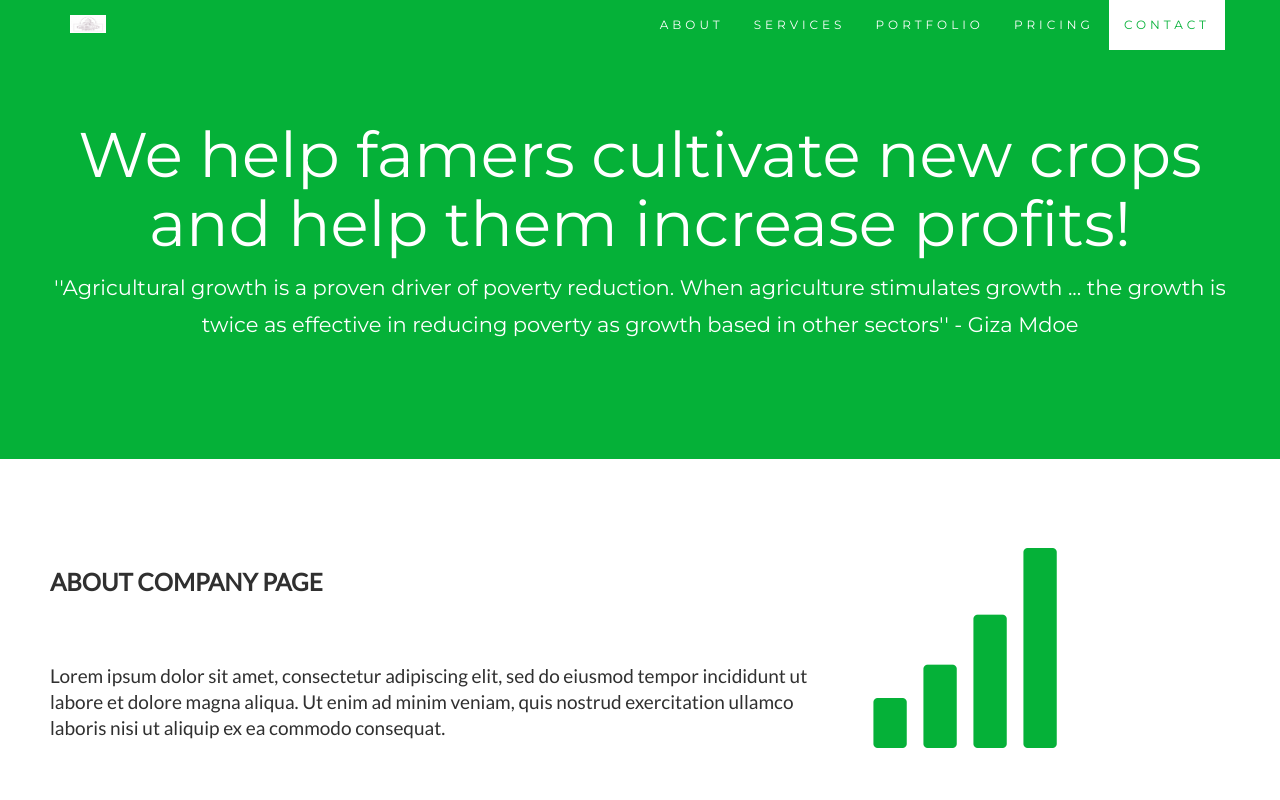
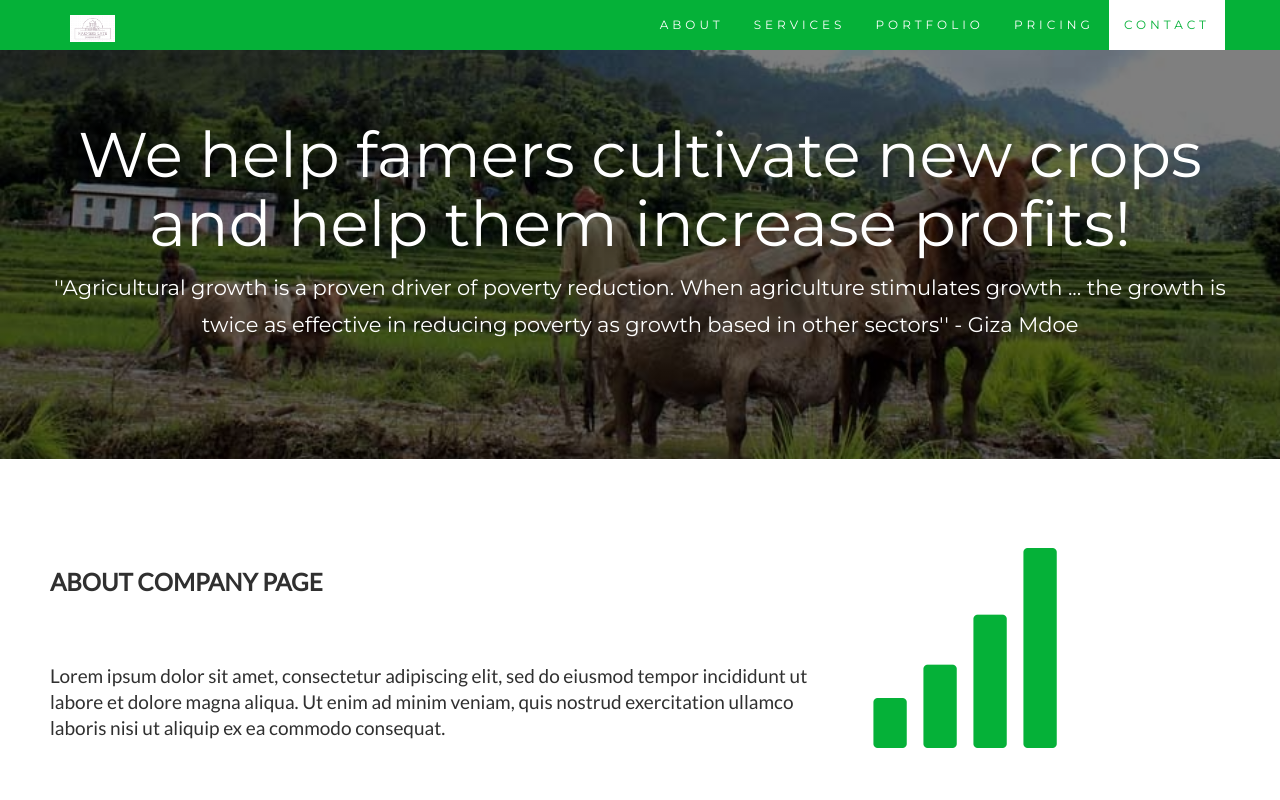
Before and after one commit to gautham-c/Farmers-Gate, a React (Create React App) app: page / in a window 1280 px wide. Shown: the top 800 px of the page. Built offline with nearby package versions, Linux system fonts and the light colour scheme.

Commit message:
added image

```diff
--- a/public/index.html
+++ b/public/index.html
@@ -3,6 +3,7 @@
   <head>
     <meta charset="utf-8" />
     <link rel="icon" href="%PUBLIC_URL%/favicon.ico" />
+    <!-- <link rel="icon" href="%PUBLIC_URL%/favicon.ico" /> -->
     <meta name="viewport" content="width=device-width, initial-scale=1" />
     <meta name="theme-color" content="#000000" />
     <meta
@@ -24,7 +25,7 @@
       work correctly both with client-side routing and a non-root public URL.
       Learn how to configure a non-root public URL by running `npm run build`.
     -->
-    <title>React Static Website</title>
+    <title>Farmer's Gate</title>
     <link rel="stylesheet" href="https://maxcdn.bootstrapcdn.com/bootstrap/3.4.1/css/bootstrap.min.css">
     <link href="https://fonts.googleapis.com/css?family=Montserrat" rel="stylesheet" type="text/css">
     <link href="https://fonts.googleapis.com/css?family=Lato" rel="stylesheet" type="text/css">
--- a/src/App.css
+++ b/src/App.css
@@ -18,10 +18,16 @@ h4 {
   margin-bottom: 30px;
 }
 .jumbotron {
-  background-color: #05b138;
   color: #fff;
   padding: 100px 25px;
   font-family: Montserrat, sans-serif;
+  background: linear-gradient(rgba(0, 0, 0, 0.5), rgba(0, 0, 0, 0.5)),
+    url("./assets/background.jpg");
+  width: 100%;
+  height: auto;
+  background-repeat: no-repeat;
+  background-size: cover;
+  max-height: 600px;
 }
 .container-fluid {
   padding: 60px 50px;
@@ -107,8 +113,8 @@ h4 {
   color: #fff;
 }
 .navbar .navbar-logo {
-  height: 1em;
-  width: 2em;
+  height: 1.5em;
+  width: 2.5em;
 }
 .navbar {
   margin-bottom: 0;
--- a/src/components/Contact.js
+++ b/src/components/Contact.js
@@ -7,9 +7,9 @@ const Contact = () => {
             <div class="row">
                 <div class="col-sm-5">
                     <p>Contact us and we'll get back to you within 24 hours.</p>
-                    <p><span class="glyphicon glyphicon-map-marker"></span> Chicago, US</p>
-                    <p><span class="glyphicon glyphicon-phone"></span> +00 1515151515</p>
-                    <p><span class="glyphicon glyphicon-envelope"></span> myemail@something.com</p>
+                    <p><span class="glyphicon glyphicon-map-marker"></span> Uttrakhand, India</p>
+                    <p><span class="glyphicon glyphicon-phone"></span> +91 9515151515</p>
+                    <p><span class="glyphicon glyphicon-envelope"></span>{" "}myemail@something.com</p>
                 </div>
                 <div class="col-sm-7 slideanim">
                     <div class="row">
```
Also changed, not shown: src/assets/background.jpg (added), 1 other file (tests, documents, lock files or other folders).
